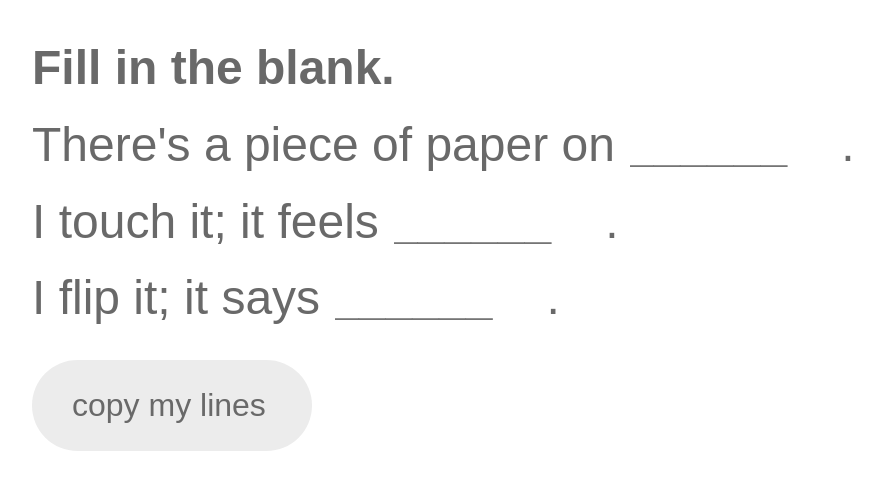
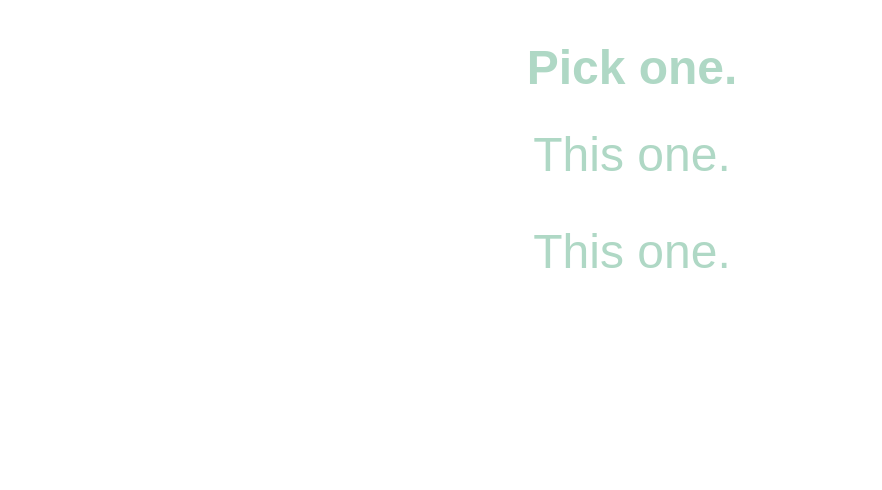
Before and after one commit to kumikokashii/applepiecoffeecake, a React (Create React App) app: page /nice in a window 1280 px wide. Shown: the top 490 px of the page, without its empty margins (8-890 px from the left). Built offline with nearby package versions, Linux system fonts and the light colour scheme.

Commit message:
add pick one

```diff
--- a/package.json
+++ b/package.json
@@ -6,6 +6,7 @@
   "dependencies": {
     "react": "^17.0.1",
     "react-dom": "^17.0.1",
+    "react-router-dom": "^5.2.0",
     "react-scripts": "4.0.3"
   },
   "scripts": {
--- a/src/App.js
+++ b/src/components/FillInTheBlank/index.js
@@ -1,8 +1,14 @@
-import './App.css';
 import { useState, Fragment } from 'react';
+import { questionMap } from './questionMap.js';
+import './style.css';
 
-function App(props) {
-  const { questionList } = props;
+const FillInTheBlank = () => {
+  const getRandomQuestion = () => {
+    const questionNum = Math.floor(Math.random() * Object.keys(questionMap).length);
+    return questionMap[questionNum]
+  }
+  const questionList = getRandomQuestion();
+
   const blankPositions = questionList.map((line) => {
     const start = line.indexOf("___");
     return [start, start+2];
@@ -66,7 +72,7 @@ function App(props) {
   const year = new Date().getFullYear();
 
   return (
-    <div className="App">
+    <div className="main-fillin">
       <div className="fillin">Fill in the blank.</div>
       <div className="lines">{questionListDOM}</div>
       {copyButtonDOM}
@@ -75,4 +81,4 @@ function App(props) {
   );
 }
 
-export default App;
+export default FillInTheBlank;
--- a/src/questionMap.js
+++ b/src/components/FillInTheBlank/questionMap.js
@@ -143,12 +143,6 @@ export const questionMap = {
     'When I give it a roll on the floor, it makes me wanna say: “___”'
   ],
 
-  23: [
-    'I see a table made of ___.',
-    'Looks like it was set up for people to ___.',
-    'When I lay myself on top of it, it makes me wanna say: “___”'
-  ],
-
   24: [
     'I see a roll of ___.',
     'At the very center is ___.',
@@ -231,6 +225,11 @@ export const questionMap = {
     'The nearest light is coming from ___.',
     'It shines the colors of ___.',
     'Through it all, I hear ___.'
+  ],
+
+  38: [
+    'I see a table made of ___.',
+    'Looks like it was set up for people to ___.',
+    'When I lay myself on top of it, it makes me wanna say: “___”'
   ]
-
 }
--- a/src/App.css
+++ b/src/components/FillInTheBlank/style.css
@@ -1,4 +1,4 @@
-body {
+.main-fillin {
   margin: 30px 40px;
   color: #696969;
   font-family: sans-serif;
--- /dev/null
+++ b/src/components/PickOne/index.js
@@ -0,0 +1,46 @@
+import { useState } from 'react';
+import { readingMap } from './readingMap.js';
+import './style.css';
+
+const PickOne = () => {
+  const [pickedNum, setPickedNum] = useState(-1);
+
+  const getRandomNums = (n=2) => {
+    let nums = [];
+    while (nums.length < n) {
+      let temp = Math.floor(Math.random() * Object.keys(readingMap).length);
+      if (!nums.includes(temp)) {
+        nums.push(temp);
+      }
+    }
+    return nums;
+  }
+  const randomNums = getRandomNums();
+
+  const year = new Date().getFullYear();
+
+  return (
+    (pickedNum === -1) ? (
+      <div className="main-pick-one">
+        <div className="pickone">Pick one.</div>
+        <div className="options">{
+          randomNums.map((_, i) =>
+            <div className="option" onClick={()=>setPickedNum(i)}>This one.</div>
+          )}
+        </div>
+      </div>
+    ) : (
+      <div className="main-pick-one reading">
+        <div className="reading-image"><img src={"/readingImages/"+readingMap[pickedNum].image} /></div>
+        <div className="reading-text">{readingMap[pickedNum].text}</div>
+        <div className="private-reading">
+          If you have a specific question, you may benefit from a private reading. If interested, email your question to:<br/>
+          Kumiko at <a href = "mailto: kumiverse@gmail.com">kumiverse@gmail.com</a> for further information. (The availability is limited, and there is a small but required fee.)
+        </div>
+        <div className="footer-pick-one">&copy; {year} Kumiko Kashii</div>
+      </div>
+    )
+  );
+}
+
+export default PickOne;
--- /dev/null
+++ b/src/components/PickOne/readingMap.js
@@ -0,0 +1,12 @@
+export const readingMap = {
+  0: {
+    'image': 'test.jpg',
+    'text': "Lalala Test 0. Lalala Test 0. Lalala Test 0. Lalala Test 0. Lalala Test 0. Lalala Test 0. Lalala Test 0. Lalala Test 0. Lalala Test 0. Lalala Test 0. Lalala Test 0. Lalala Test 0. Lalala Test 0. Lalala Test 0. Lalala Test 0. Lalala Test 0. Lalala Test 0. Lalala Test 0. Lalala Test 0. Lalala Test 0. "
+  },
+
+  1: {
+    'image': 'test.jpg',
+    'text': "Tatata testing 1. Tatata testing 1. Tatata testing 1. Tatata testing 1. Tatata testing 1. Tatata testing 1. Tatata testing 1. Tatata testing 1. Tatata testing 1. Tatata testing 1. Tatata testing 1. Tatata testing 1. Tatata testing 1. Tatata testing 1. Tatata testing 1. Tatata testing 1. Tatata testing 1. Tatata testing 1. Tatata testing 1. Tatata testing 1. Tatata testing 1. Tatata testing 1. "
+  }
+
+}
--- /dev/null
+++ b/src/components/PickOne/style.css
@@ -0,0 +1,62 @@
+.main-pick-one {
+  margin: 30px 40px;
+  color: #afd8c5;
+  font-family: sans-serif;
+  font-size: 48px;
+  font-weight: 100;
+  line-height: 1.6;
+}
+
+.pickone {
+  font-weight: 900;
+  text-align: center;
+}
+
+.option {
+  padding: 10px;
+  text-align: center;
+}
+
+.option:hover {
+  cursor: pointer;
+  text-decoration: underline;
+  background-color: #d2ffea97;
+}
+
+.reading {
+  max-width: 701px;
+  margin: 0 auto 0 auto;
+}
+
+.reading-image img {
+  height: 310px;
+  border-radius: 30px;
+  max-width: 701px;
+}
+
+.reading-text {
+  margin: 0 50px 0 10px;
+  color: #696969;
+  font-size: 32px;
+  line-height: 1.4;
+}
+
+.private-reading {
+  margin: 30px 50px 0 10px;
+  font-size: 29px;
+  line-height: 1.2;
+}
+
+a:hover {
+  background-color: #d2ffea97;
+}
+
+a:link, a:visited {
+  color: #afd8c5 !important;
+}
+
+.footer-pick-one {
+  margin-top: 1003px;
+  color: #696969;
+  font-size: 16px;
+}
--- a/src/index.js
+++ b/src/index.js
@@ -1,14 +1,16 @@
-import React from 'react';
 import ReactDOM from 'react-dom';
-import App from './App';
-import {questionMap} from './questionMap.js';
+import { BrowserRouter as Router, Switch, Route, Redirect } from 'react-router-dom';
 
-const getRandomQuestion = () => {
-  const questionNum = Math.floor(Math.random() * Object.keys(questionMap).length);
-  return questionMap[questionNum]
-}
+import FillInTheBlank from './components/FillInTheBlank';
+import PickOne from './components/PickOne';
 
-ReactDOM.render(
-  <App questionList={getRandomQuestion()} />,
+ReactDOM.render((
+  <Router>
+    <Switch>
+      <Route exact path="/" component={FillInTheBlank} />
+      <Route exact path="/nice" component={PickOne} />
+      <Redirect to="/" />
+    </Switch>
+  </Router>),
   document.getElementById('root')
 );
```
Also changed, not shown: public/readingImages/test.jpg (added), 1 other file (tests, documents, lock files or other folders).
